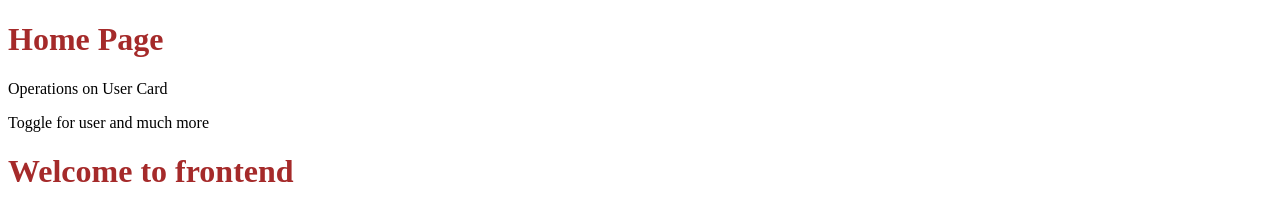
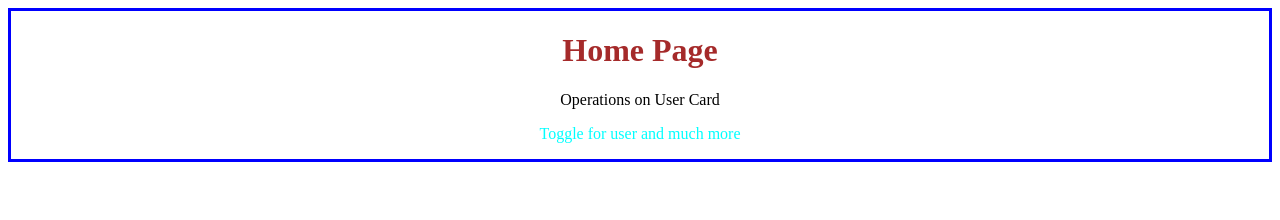
Before and after one commit to shubhi0811/Shubhi.Nodejs, a website: page frontend/index.html in a window 1280 px wide. Drawn offline with Linux system fonts and the light colour scheme.

Commit message:
headings changed

```diff
--- a/frontend/index.css
+++ b/frontend/index.css
@@ -1,3 +1,14 @@
 h1{
     color:brown
 }
+#home-intro{
+    text-align:center;
+    border: 3px solid blue;
+}
+#p2{
+    color:aqua;
+}
+#home-intro:hover{
+    background-color: pink;
+
+}
--- a/frontend/index.html
+++ b/frontend/index.html
@@ -4,12 +4,15 @@
     <meta charset="UTF-8">
     <meta name="viewport" content="width=device-width, initial-scale=1.0">
     <title>Document</title>
+    <link rel="stylesheet" href="index.css">
 </head>
 <body>
-    <h1>Home Page</h1>
-    <p>Operations on User Card</p>
-    <p>Toggle for user and much more </p>
-    <h1>Welcome to frontend</h1>
+    <div id  ="home-intro">
+        <h1>Home Page</h1>
+        <p id="p1">Operations on User Card</p>
+        <p id="p2">Toggle for user and much more </p>
+    </div>
+
     <link rel="stylesheet" href="index.css">
     <script src="index.js"></script>
 
--- a/frontend/index.js
+++ b/frontend/index.js
@@ -1,4 +1,4 @@
 
 
 console.log("Hello from JS");
-alert("Hello from JS");
+//alert("Hello from JS");
```
